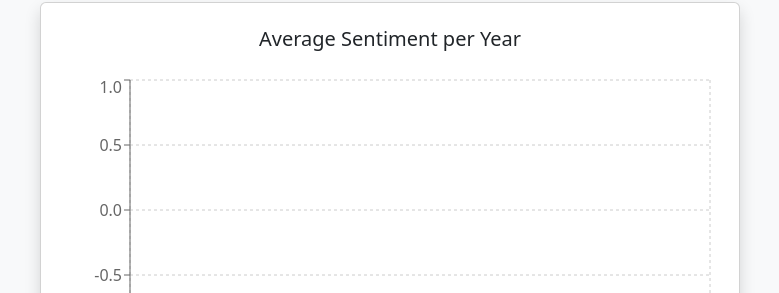
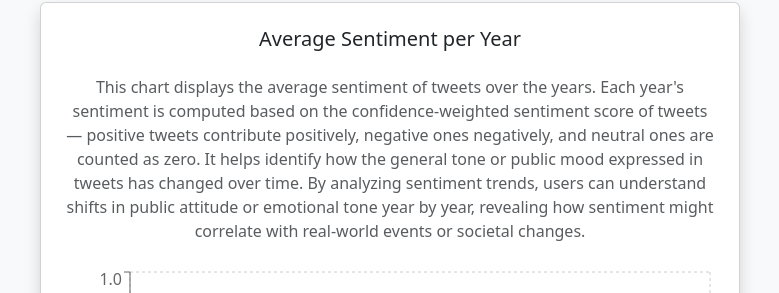
Before and after one commit to S4vGit/BigDataProject, a React (Vite) app in the folder frontend/: page / in a window 1280 px wide. Shown: the part 1946-2239 px from the top of the page, without its empty margins (250-1029 px from the left). Built offline with nearby package versions, Linux system fonts and the light colour scheme; no server answers; the HTML template or start-up script is replaced by a standard one.

Commit message:
frontend

```diff
--- a/frontend/src/components/SentimentPerYear.jsx
+++ b/frontend/src/components/SentimentPerYear.jsx
@@ -24,6 +24,9 @@ const SentimentPerYear = () => {
       transition={{ duration: 0.5 }}
     >
       <h5 className="mb-4">Average Sentiment per Year</h5>
+      <p className="text-muted mb-4">
+        This chart displays the average sentiment of tweets over the years. Each year's sentiment is computed based on the confidence-weighted sentiment score of tweets — positive tweets contribute positively, negative ones negatively, and neutral ones are counted as zero. It helps identify how the general tone or public mood expressed in tweets has changed over time. By analyzing sentiment trends, users can understand shifts in public attitude or emotional tone year by year, revealing how sentiment might correlate with real-world events or societal changes.
+      </p>
       <ResponsiveContainer width="100%" height={300}>
         <LineChart data={data}>
           <CartesianGrid strokeDasharray="3 3" />
```
